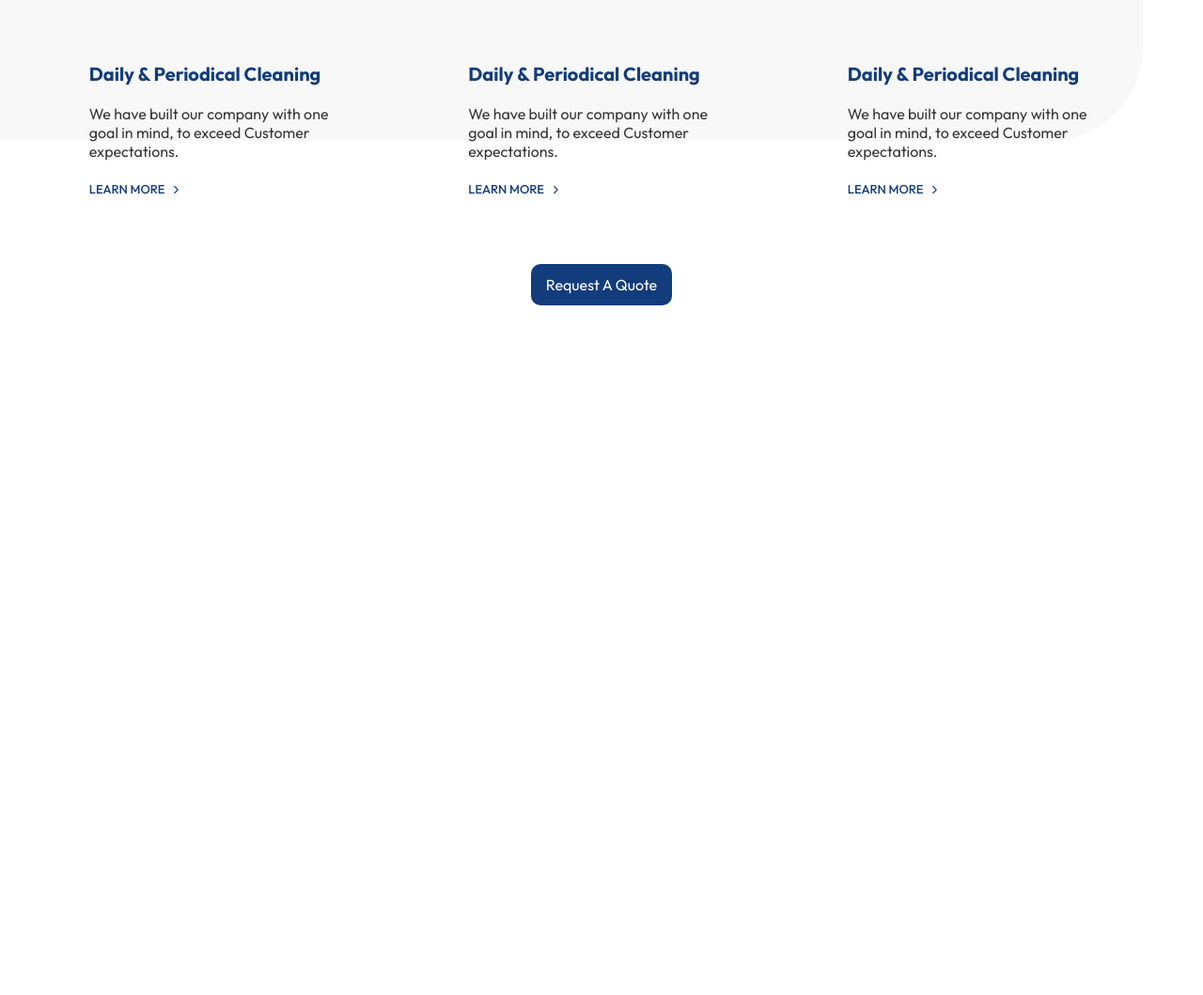
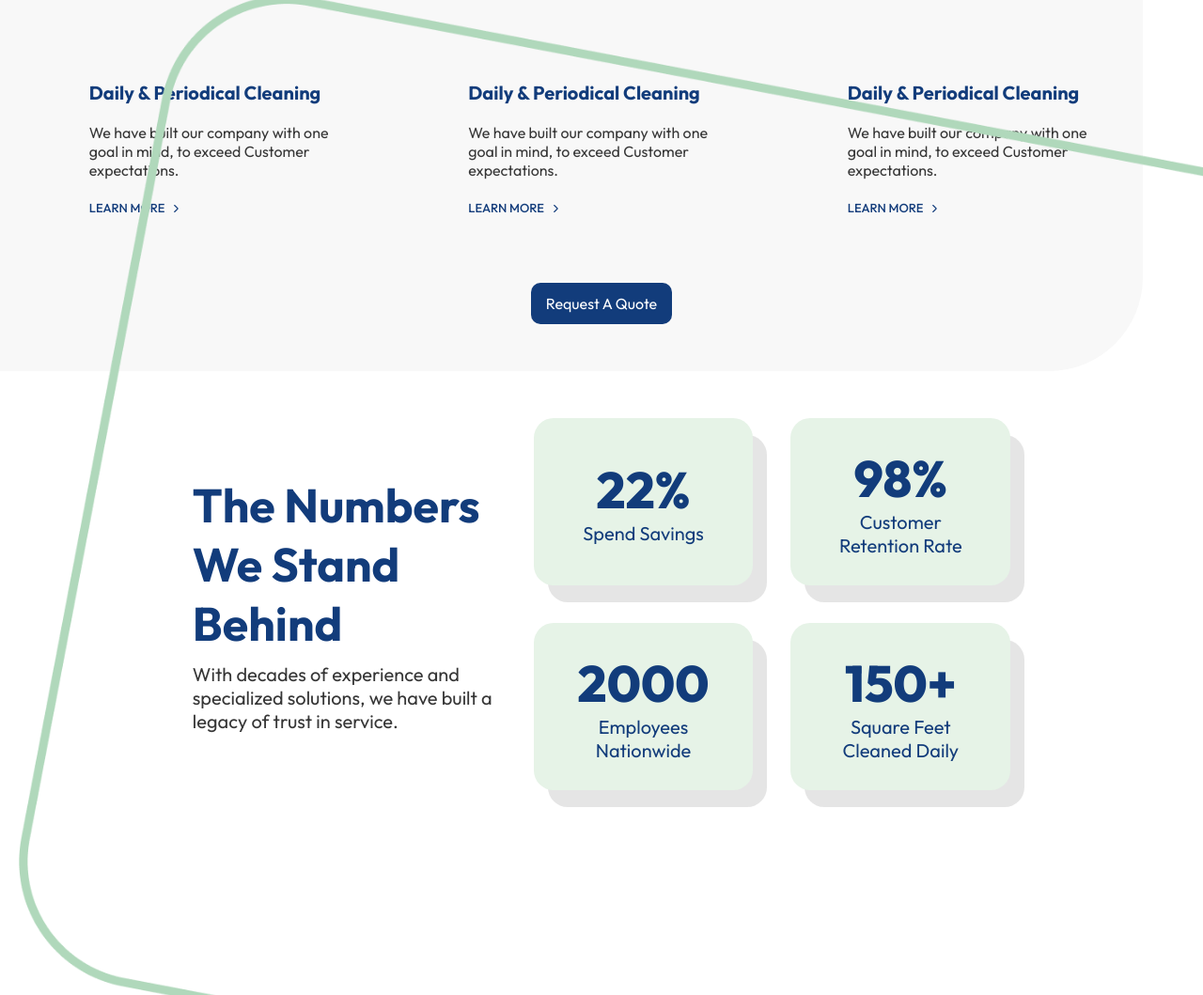
Before and after one commit to Raja1947/Assignment-2, a plain HTML site: page index.html in a window 1280 px wide. Shown: the part 1772-2831 px from the top of the page at 94% size. Before the commit the page ends 2207 px from the top, so only its background shows below. Drawn offline with Linux system fonts and the light colour scheme.

Commit message:
number-container

```diff
--- a/index.html
+++ b/index.html
@@ -368,9 +368,45 @@
     </section>
 
     <!-- services-end  -->
-    <div class="spacer"></div>
 
-    <section class=""></section>
+
+    <!-- counter-section  -->
+    <section class="number-section">
+    <div class="number-container">
+      <div class="number-img">
+        <img src="./assets/pointer.png" />
+      </div>
+      <div class="number-content">
+        <div class="container-main">
+          <div class="container-left">
+            <h1>The Numbers We Stand Behind</h1>
+            <p>
+              With decades of experience and specialized solutions, we have
+              built a legacy of trust in service.
+            </p>
+          </div>
+          <div class="container-right">
+            <div class="container-right-content">
+              <h1 class="h1">22%</h1>
+              <p class="p">Spend Savings</p>
+            </div>
+            <div class="container-right-content">
+              <h1 class="h1">98%</h1>
+              <p class="p">Customer Retention Rate</p>
+            </div>
+            <div class="container-right-content">
+              <h1 class="h1">2000</h1>
+              <p class="p">Employees Nationwide</p>
+            </div>
+            <div class="container-right-content">
+              <h1 class="h1">150+</h1>
+              <p class="p">Square Feet Cleaned Daily</p>
+            </div>
+          </div>
+        </div>
+      </div>
+    </div>
+    </section>
   </body>
   <script defer src="script.js"></script>
 </html>
--- a/style.css
+++ b/style.css
@@ -320,6 +320,9 @@ img {
 }
 
 /* services */
+.services-container {
+  position: relative;
+}
 .service-grey::before {
   content: "";
   position: absolute;
@@ -332,28 +335,27 @@ img {
   border-bottom-right-radius: 100px;
 }
 .service-content {
-  padding: 30px 0;
+  padding: 50px 0;
   display: flex;
   flex-direction: column;
   gap: 60px;
 }
-.service-top{
+.service-top {
   display: flex;
   flex-direction: column;
   gap: 8px;
 }
-.service-top p{
+.service-top p {
   max-width: 460px;
 }
-.service-bottom{
+.service-bottom {
   width: 92%;
   margin: 0 auto;
-  display:grid;
+  display: grid;
   grid-template-columns: 1fr 1fr 1fr;
   gap: 80px;
-
 }
-.bottom-content{
+.bottom-content {
   display: flex;
   flex-direction: column;
   gap: 20px;
@@ -368,36 +370,34 @@ img {
   background-color: rgba(255, 255, 255, 0.9);
   cursor: pointer;
 }
-.bottom-content-top{
+.bottom-content-top {
   display: flex;
   flex-direction: column;
   gap: 20px;
 }
-.bottom-content h5{
+.bottom-content h5 {
   color: var(--heading-color);
   font-size: 20px;
 }
-.bottom-content p{
+.bottom-content p {
   color: var(--para-color);
   font-size: 16px;
 }
-.bottom-content-bottom{
+.bottom-content-bottom {
   display: flex;
   gap: 10px;
   align-items: center;
   font-weight: 500;
 }
-.bottom-content-bottom a{
+.bottom-content-bottom a {
   color: var(--heading-color);
   cursor: pointer;
   font-size: 13px;
-
 }
-.service-btn{
+.service-btn {
   margin: 0 auto;
-
 }
-.service-btn button{
+.service-btn button {
   width: 150px;
   padding: 12px 1px;
   background-color: var(--heading-color);
@@ -407,17 +407,17 @@ img {
   cursor: pointer;
   font-size: 16px;
 }
-.service-btn button:hover{
+.service-btn button:hover {
   background-color: #ffffff;
   color: var(--heading-color);
   border: 1px solid var(--heading-color);
   transition: 0.3s;
 }
 @media screen and (max-width: 1024px) {
-  .service-bottom{
+  .service-bottom {
     grid-template-columns: 1fr 1fr;
   }
-  .service-content{
+  .service-content {
     gap: 40px;
   }
   @media screen and (max-width: 768px) {
@@ -428,32 +428,105 @@ img {
       border-bottom-right-radius: 0;
     }
 
-    .service-bottom{
+    .service-bottom {
       gap: 25px;
     }
-    .service-content{
+    .service-content {
       gap: 20px;
     }
-    .service-top h1{
+    .service-top h1 {
       font-size: 40px;
     }
-    .service-top p{
+    .service-top p {
       font-size: 17px;
     }
-
   }
   @media screen and (max-width: 500px) {
-    .service-bottom{
+    .service-bottom {
       grid-template-columns: 1fr;
     }
-    .service-bottom{
+    .service-bottom {
       gap: 30px;
     }
 
-    .service-content{
+    .service-content {
       gap: 20px;
     }
+  }
+}
 
-  }
+
+/* number -container  */
+.number-container{
+  position: relative;
+  /* overflow: hidden  ; */
+  display: flex;
+  justify-content: center;
+  align-items: center;
+  min-height: 200px;
+
 
 }
+
+.number-img{
+  /* background-color: lightcoral; */
+  position: absolute;
+  right: 0;
+  top: -400px;
+  left: 20px;
+
+}
+.number-img img{
+  width: 100%;
+  height: 100%;
+  object-fit: cover;
+}
+.number-content{
+  padding: 50px 0;
+  width: 68%;
+  margin: 0 auto;
+
+  /* background-color: red; */
+}
+.container-main{
+  display: flex;
+  justify-content: space-between;
+  align-items: center;
+
+  gap: 40px;
+}
+.container-left{
+  display: flex;
+  flex-direction: column;
+  gap: 10px;
+}
+.container-left h1{
+  color: var(--heading-color);
+  font-size: 50px;
+  max-width: 400px;
+}
+.container-left p{
+  color: var(--para-color);
+  font-size: 20px;
+  max-width: 400px;
+}
+.container-right{
+  display: grid;
+  grid-template-columns: 1fr 1fr;
+  gap: 40px;
+}
+.container-right-content{
+  display: flex;
+  flex-direction: column;
+  text-align: center;
+  justify-content: center;
+  align-items: center;
+  border: rgba(230, 243, 231, 1);
+  background: rgba(230, 243, 231, 1);
+  padding: 30px;
+  border-radius: 21px;
+  box-shadow: 15px 18px rgba(210, 210, 210, 0.58);
+}
+.container-right-content p{
+  color: var(--heading-color);
+}
```
Also changed, not shown: assets/pointer.png (added).
